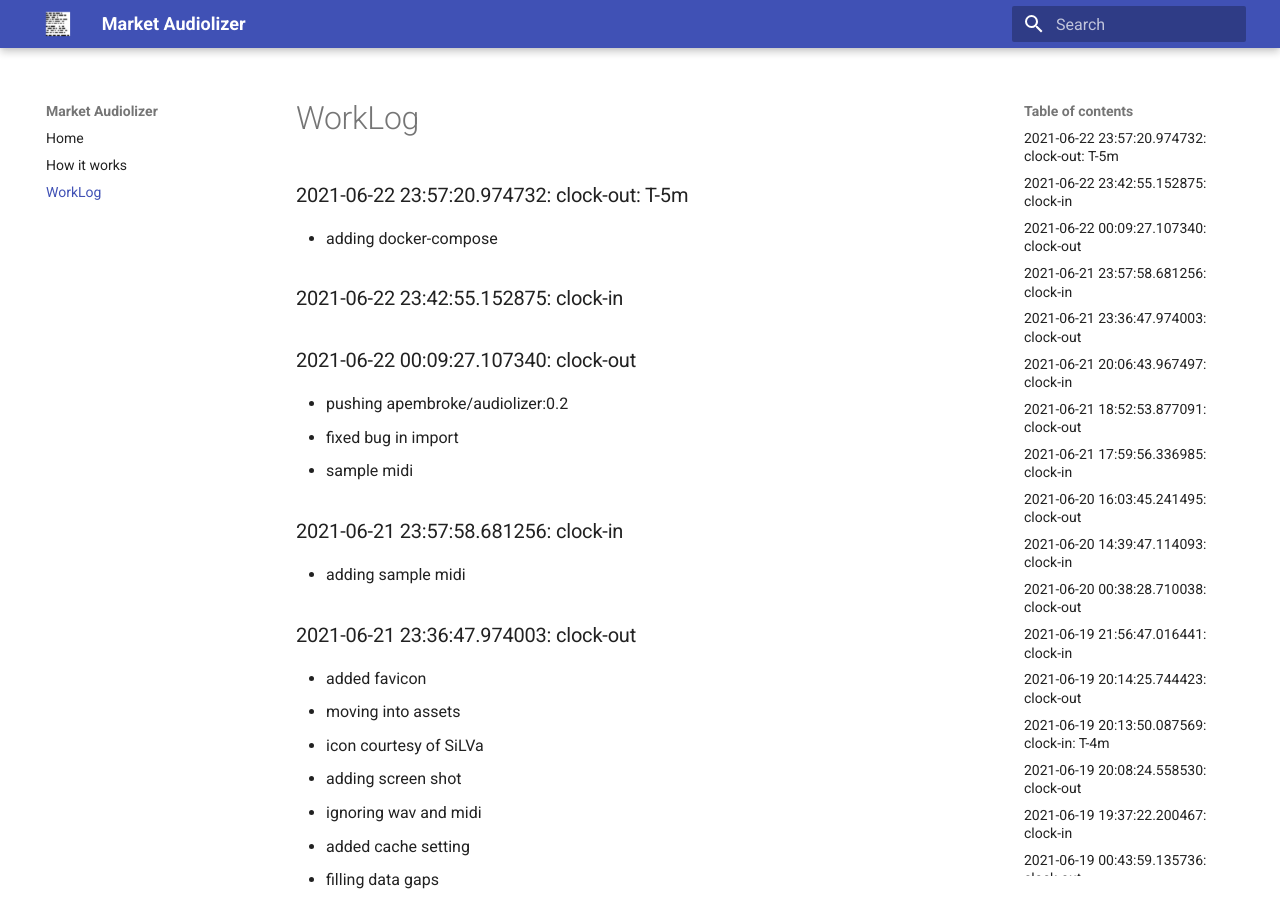
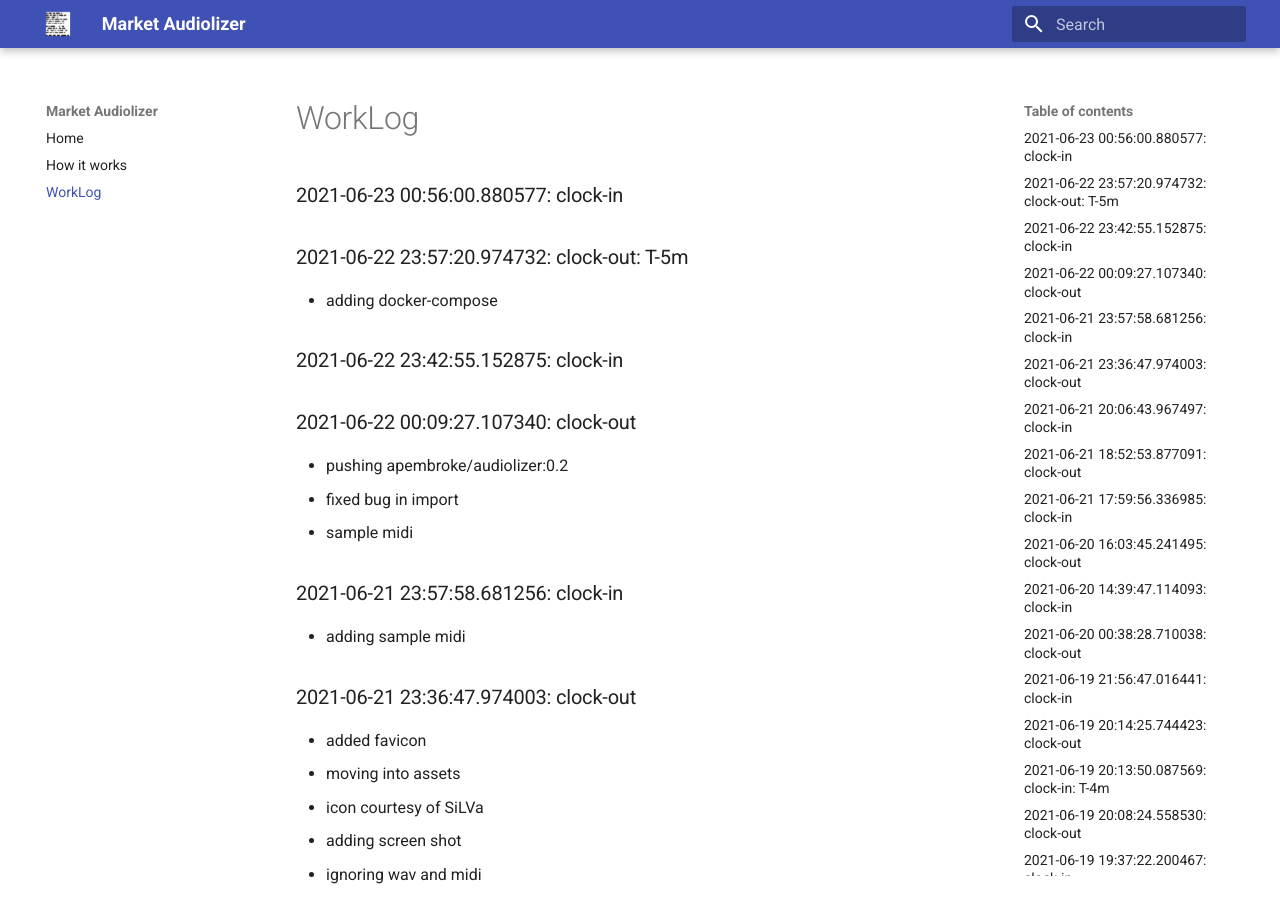
Before and after one commit to asherp/audiolizer, an MkDocs documentation site: the page built from docs/WorkLog.md, in a window 1280 px wide and 900 px high. Built offline with MkDocs 1.6.1 and Material for MkDocs 9.7.7, drawn with Linux system fonts in a browser that asks for light colours.

Commit message:
clock-in

```diff
--- a/WorkLog.md
+++ b/WorkLog.md
@@ -1,3 +1,6 @@
+
+### 2021-06-23 00:56:00.880577: clock-in
+
 ### 2021-06-22 23:57:20.974732: clock-out: T-5m
 
 * adding docker-compose
```
